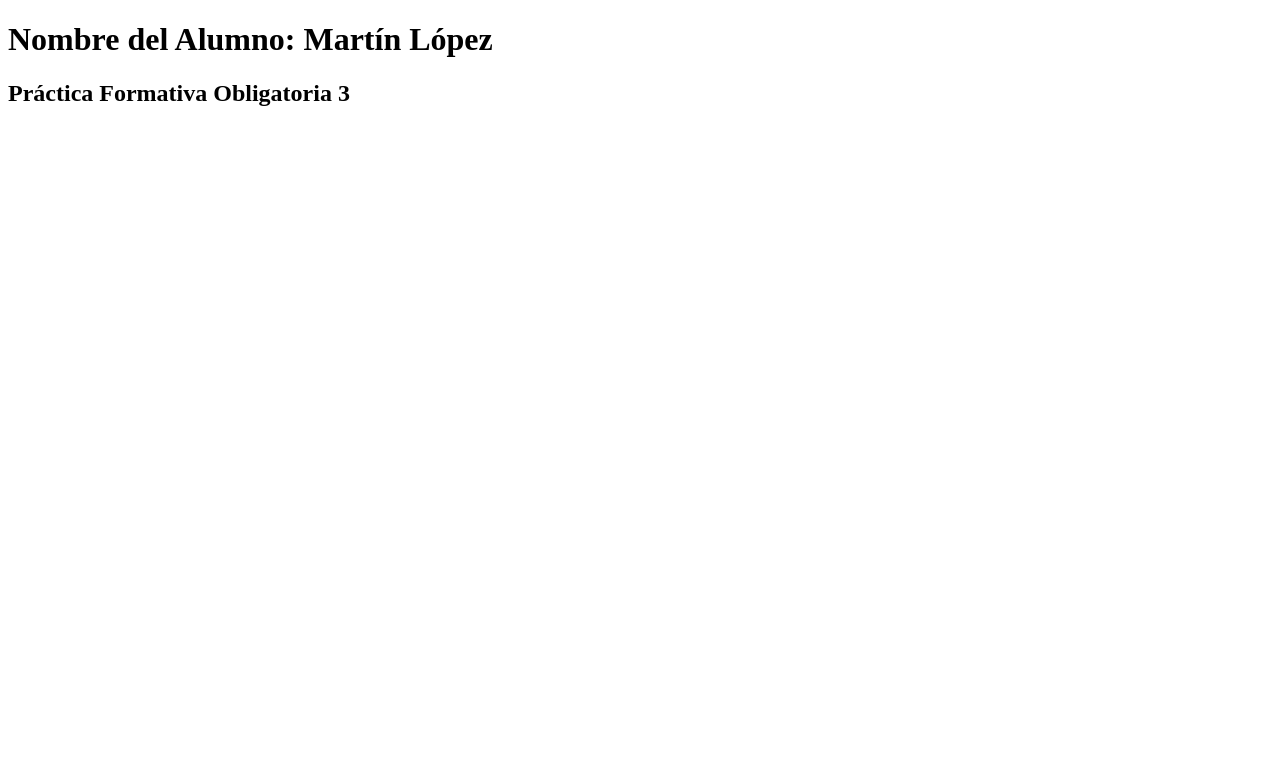
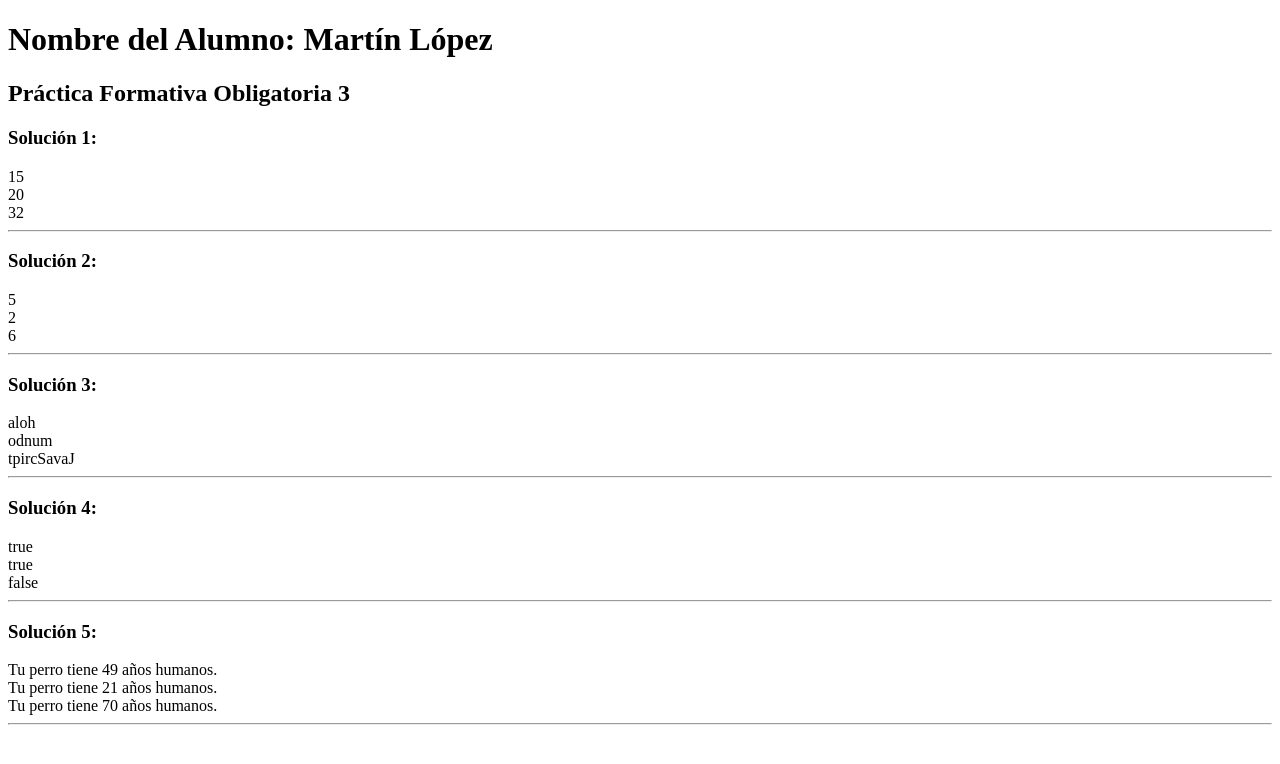
Before and after one commit to MLDEVGIT/FrontEnd, a plain HTML site: page index.html in a window 1280 px wide. Drawn offline with Linux system fonts and the light colour scheme.

Commit message:
"Visualizar resultados"

```diff
--- a/main.js
+++ b/main.js
@@ -1,53 +1,37 @@
-// Ejercicio 1: Calcular el área de un rectángulo
+/// Ejercicio 1: Calcular el área de un rectángulo
 function calcularAreaRectangulo(longitud, ancho) {
     return longitud * ancho;
 }
 
-console.log("Solución 1:");
-console.log(calcularAreaRectangulo(5, 3)); // Resultado: 15
-console.log(calcularAreaRectangulo(10, 2)); // Resultado: 20
-console.log(calcularAreaRectangulo(8, 4)); // Resultado: 32
-console.log("///////////////////////////////");
-
-/*
-Proceso:
-Pensé en cómo se calcula el área de un rectángulo: multiplicando longitud por ancho.
-La función simplemente toma esos dos parámetros y retorna el resultado de la multiplicación.
-*/
+document.write("<h3>Solución 1:</h3>");
+document.write(`${calcularAreaRectangulo(5, 3)}<br>`); // Resultado: 15
+document.write(`${calcularAreaRectangulo(10, 2)}<br>`); // Resultado: 20
+document.write(`${calcularAreaRectangulo(8, 4)}<br>`); // Resultado: 32
+document.write("<hr>");
 
 // Ejercicio 2: Contar palabras en una cadena
 function contarPalabras(cadena) {
     return cadena.split(" ").length;
 }
 
-console.log("Solución 2:");
-console.log(contarPalabras("Humahuaca es un lugar copado")); // Resultado: 5
-console.log(contarPalabras("Hola mundo")); // Resultado: 2
-console.log(contarPalabras("Esto es un texto de prueba")); // Resultado: 6
-console.log("///////////////////////////////");
 
-/*
-Proceso:
-Decidí dividir la cadena en palabras utilizando el método `split(" ")`, que separa el texto por espacios.
-Luego, conté la cantidad de elementos resultantes en el array.
-*/
+
+document.write("<h3>Solución 2:</h3>");
+document.write(`${contarPalabras("Humahuaca es un lugar copado")}<br>`); // Resultado: 5
+document.write(`${contarPalabras("Hola mundo")}<br>`); // Resultado: 2
+document.write(`${contarPalabras("Esto es un texto de prueba")}<br>`); // Resultado: 6
+document.write("<hr>");
 
 // Ejercicio 3: Invertir una cadena
 function invertirCadena(cadena) {
     return cadena.split("").reverse().join("");
 }
 
-console.log("Solución 3:");
-console.log(invertirCadena("hola")); // Resultado: "aloh"
-console.log(invertirCadena("mundo")); // Resultado: "odnum"
-console.log(invertirCadena("JavaScript")); // Resultado: "tpircSavaJ"
-console.log("///////////////////////////////");
-
-/*
-Proceso:
-Para invertir una cadena, primero la dividí en caracteres individuales con `split("")`, luego la invertí con `reverse()`
-y volví a unir los caracteres con `join("")`.
-*/
+document.write("<h3>Solución 3:</h3>");
+document.write(`${invertirCadena("hola")}<br>`); // Resultado: "aloh"
+document.write(`${invertirCadena("mundo")}<br>`); // Resultado: "odnum"
+document.write(`${invertirCadena("JavaScript")}<br>`); // Resultado: "tpircSavaJ"
+document.write("<hr>");
 
 // Ejercicio 4: Encontrar el palíndromo
 function esPalindromo(cadena) {
@@ -55,30 +39,20 @@ function esPalindromo(cadena) {
     return cadena === cadenaInvertida;
 }
 
-console.log("Solución 4:");
-console.log(esPalindromo("neuquen")); // true
-console.log(esPalindromo("reconocer")); // true
-console.log(esPalindromo("hola")); // false
-console.log("///////////////////////////////");
-
-/*
-Proceso:
-Comprobé si la cadena original es igual a su versión invertida. Si son iguales, significa que la palabra es un palíndromo.
-*/
+document.write("<h3>Solución 4:</h3>");
+document.write(`${esPalindromo("neuquen")}<br>`); // true
+document.write(`${esPalindromo("reconocer")}<br>`); // true
+document.write(`${esPalindromo("hola")}<br>`); // false
+document.write("<hr>");
 
 // Ejercicio 5: Convertir la edad de un perro a años humanos
 function edadCanina(edadPerro) {
     let edadHumana = edadPerro * 7;
-    console.log(`Tu perro tiene ${edadHumana} años humanos.`);
+    document.write(`Tu perro tiene ${edadHumana} años humanos.<br>`);
 }
 
-console.log("Solución 5:");
+document.write("<h3>Solución 5:</h3>");
 edadCanina(7); // Resultado: Tu perro tiene 49 años humanos.
 edadCanina(3); // Resultado: Tu perro tiene 21 años humanos.
 edadCanina(10); // Resultado: Tu perro tiene 70 años humanos.
-console.log("///////////////////////////////");
-
-/*
-Proceso:
-Multipliqué la edad del perro por 7, que es el factor para convertir la edad canina a años humanos.
-En lugar de retornar un valor, mostré el resultado directamente con un `console.log()`.
+document.write("<hr>");
```
Also changed, not shown: index.html (+1 -0 lines).
